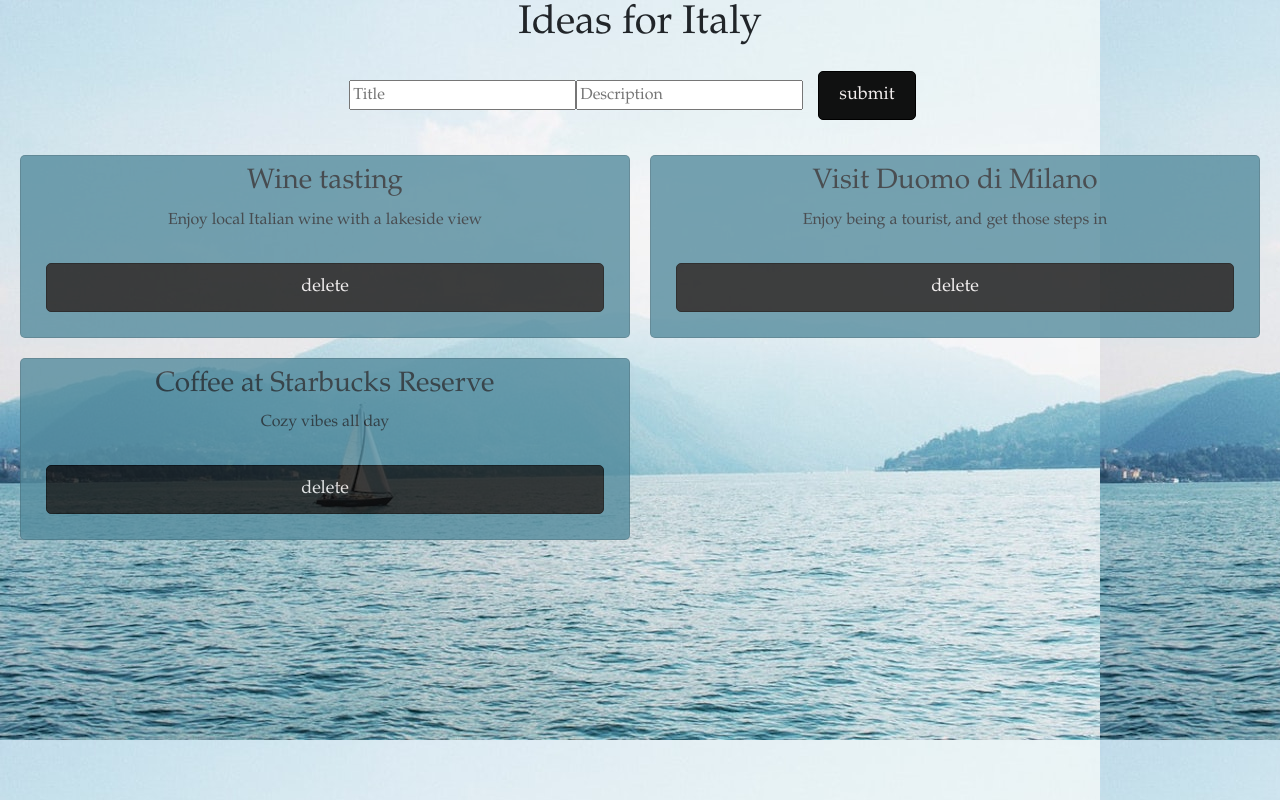
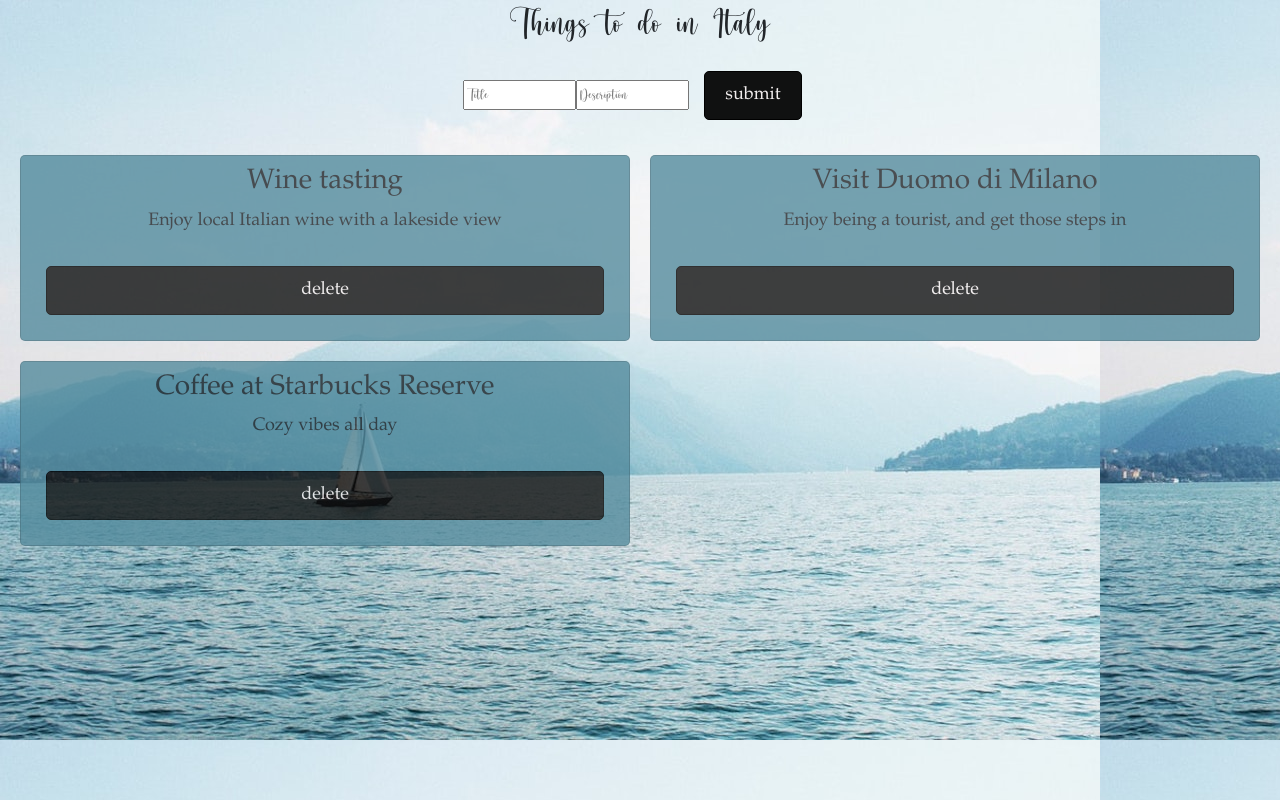
Before and after one commit to gaurijo/IdeaBox, a React (Create React App) app: page / in a window 1280 px wide. Built offline with nearby package versions, Linux system fonts and the light colour scheme.

Commit message:
Add custom fonts

```diff
--- a/src/App.css
+++ b/src/App.css
@@ -1,6 +1,6 @@
 .App {
   text-align: center;
-  font-family: garamond;
+  font-family: helloHoney;
   background-image: url('/public/como2.jpeg');
   min-height: 100%;
   min-width: 1024px;
@@ -16,6 +16,11 @@
   height: 40vmin;
   pointer-events: none;
 }
+
+/* .title {
+  font-family: AlexanderLettering;
+  color: #0004;
+} */
 
 @media (prefers-reduced-motion: no-preference) {
   .App-logo {
--- a/src/App.js
+++ b/src/App.js
@@ -27,10 +27,11 @@ class App extends Component {
     this.setState({ ideas: filteredIdeas });
   }
 
+
 render() {
     return (
       <main className='App'>
-        <h1>Ideas for Italy</h1>
+        <h1>Things to do in Italy</h1>
         {!this.state.ideas.length && <h2>No ideas yet -- add some!</h2>}
         <Form addIdea={this.addIdea} />
         <Ideas ideas={this.state.ideas} deleteIdea={this.deleteIdea} />
--- a/src/Card.css
+++ b/src/Card.css
@@ -3,6 +3,7 @@
   background-color: rgb(85, 140, 158);
   /* border: 2px solid rgb(0, 10, 11); */
   font-family: garamond;
+  font-size:large;
   border-radius: 5px;
   opacity: .8;
   padding: 10px;
--- a/src/Card.js
+++ b/src/Card.js
@@ -1,7 +1,7 @@
 import React from 'react';
 import './Card.css';
 
-const Card = ({ title, description, id, deleteIdea }) => {
+const Card = ({ title, description, id, deleteIdea, editIdea }) => {
   return (
     <div className='card'>
       <h3>{title}</h3>
--- a/src/index.css
+++ b/src/index.css
@@ -11,3 +11,10 @@ code {
   font-family: source-code-pro, Menlo, Monaco, Consolas, 'Courier New',
     monospace;
 }
+
+@font-face {
+  font-family: 'AlexanderLettering';
+  src: url(./fonts/AlexanderLettering_PERSONAL_USE_ONLY.otf);
+  font-family: 'helloHoney';
+  src: url(./fonts/helloHoney.otf);
+}
```
Also changed, not shown: src/fonts/AlexanderLettering_PERSONAL_USE_ONLY.otf (added), src/fonts/helloHoney.otf (added).
